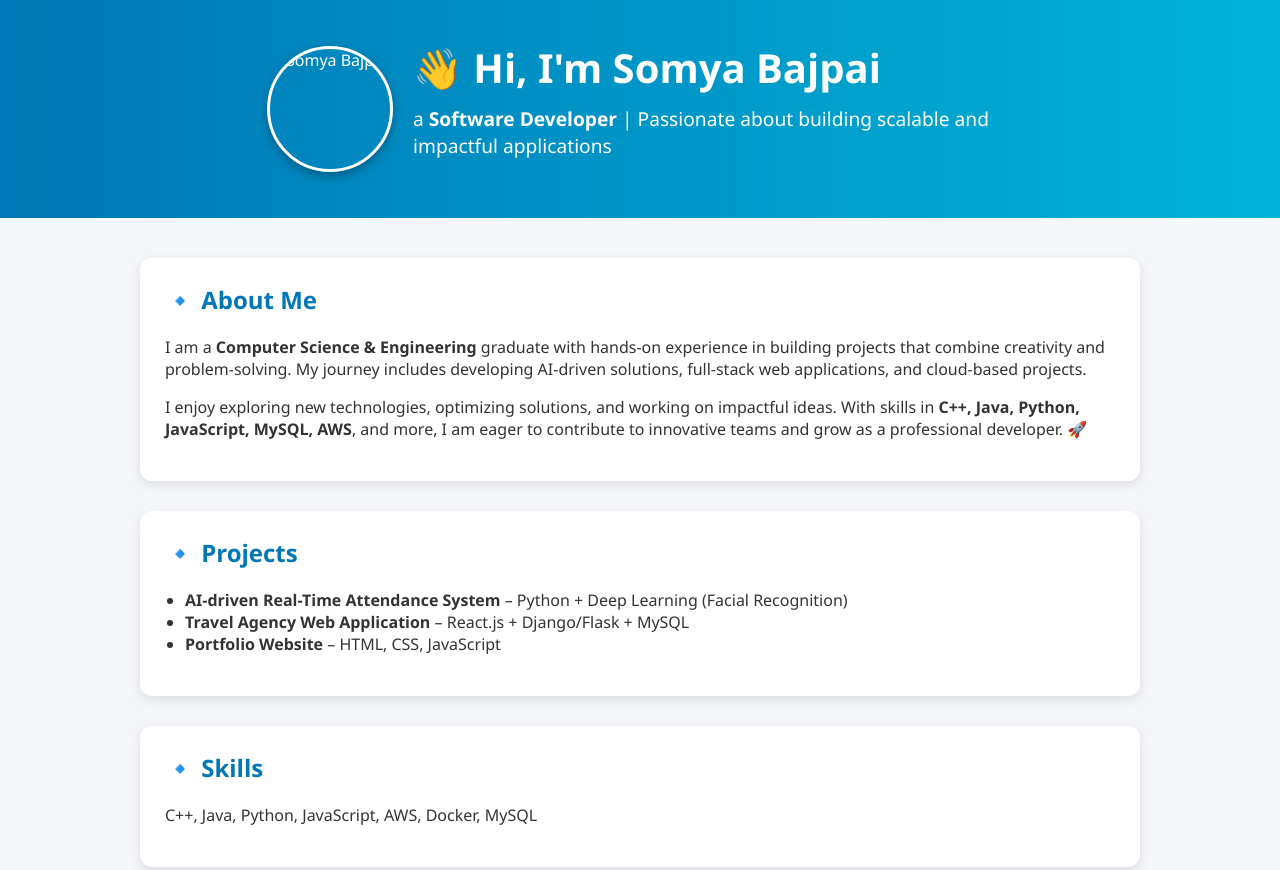
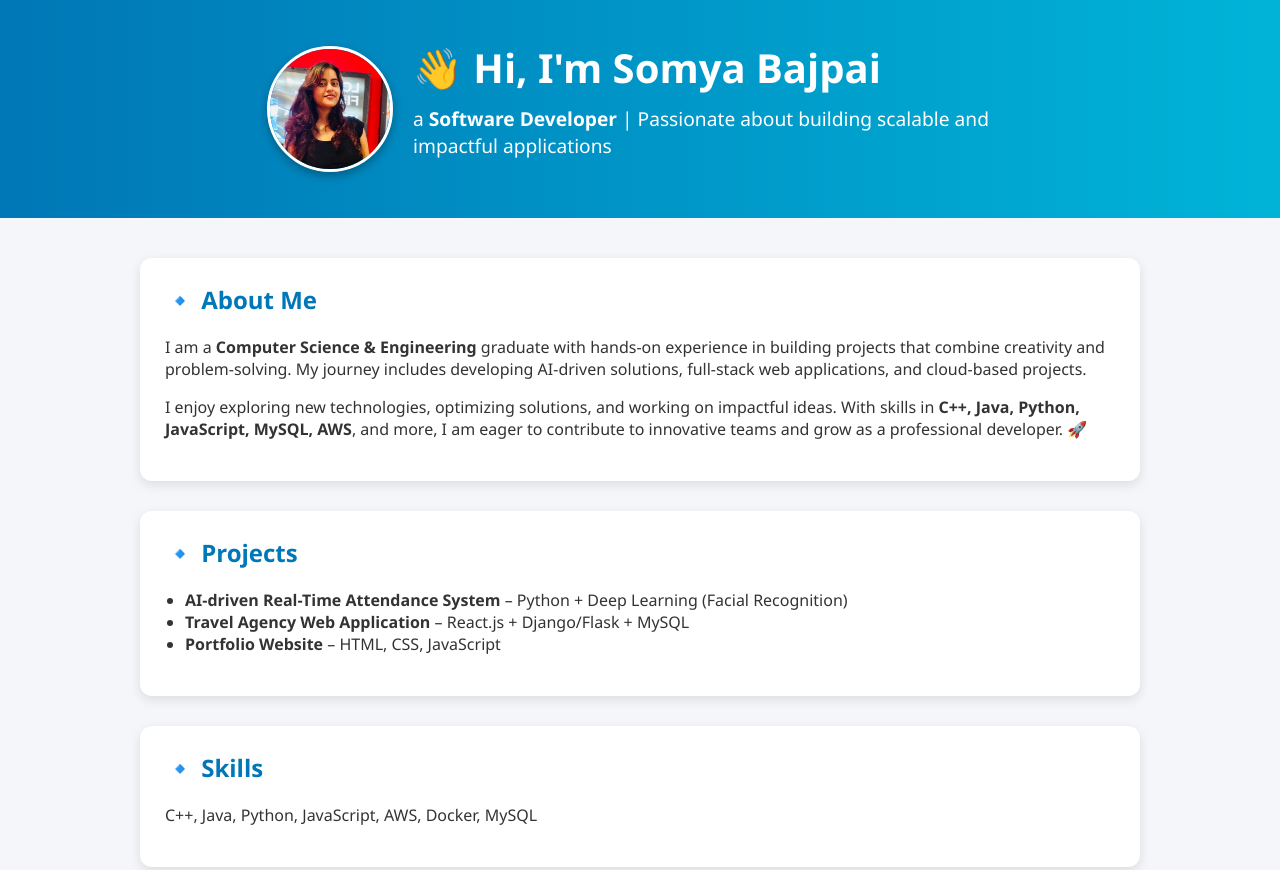
Before and after one commit to SomyaBajpai/SomyaBajpai.github.io, a plain HTML site: page index.html in a window 1280 px wide. Shown: the top 870 px of the page. Drawn offline with Linux system fonts and the light colour scheme.

Commit message:
Update index.html

```diff
--- a/index.html
+++ b/index.html
@@ -96,7 +96,7 @@
 <body>
   <header>
     <!-- Profile Picture -->
-    <img src="profile.jpg" alt="Somya Bajpai">
+    <img src="profile.jpg.jpeg" alt="Somya Bajpai">
 
     <!-- Header Text -->
     <div class="header-text">
```
